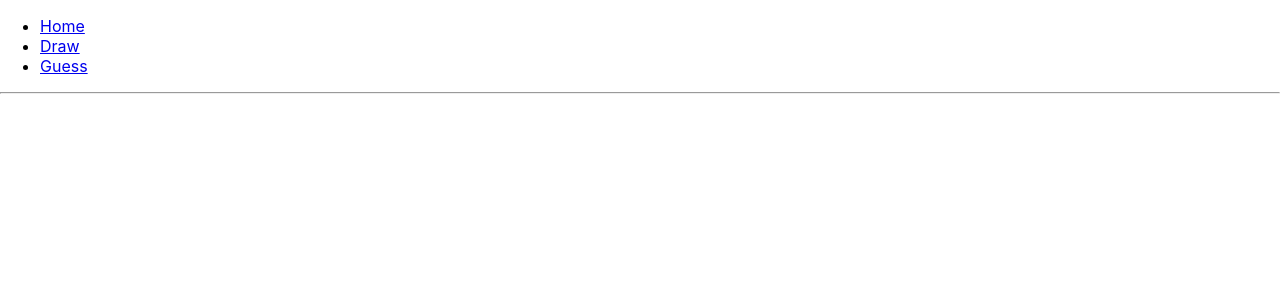
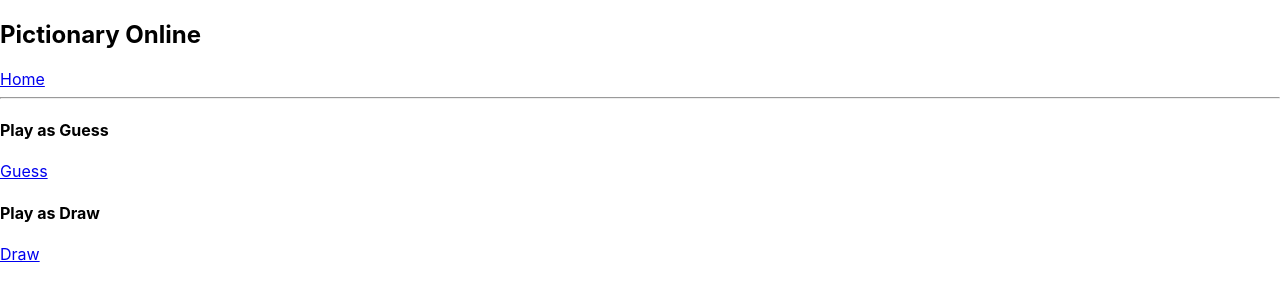
Before and after one commit to YongLiang24/pictionary-online, a React (Create React App) app: page / in a window 1280 px wide. Shown: the top 300 px of the page. Built offline with nearby package versions, Linux system fonts and the light colour scheme; no server answers.

Commit message:
added home page

```diff
--- a/src/App.js
+++ b/src/App.js
@@ -2,6 +2,7 @@ import React, { Component } from 'react';
 import { HashRouter, Route, Link } from "react-router-dom";
 import AnswerForm from './components/AnswerForm';
 import GuessForm from './components/GuessForm';
+import HomePage from './components/HomePage';
 
 class App extends Component {
   state={
@@ -22,18 +23,21 @@ componentDidMount(){
     return (
       <HashRouter basename="/">
         <div>
-          <ul>
-            <li><Link to="/">Home</Link></li>
-            <li><Link to="/draw">Draw</Link></li>
-            <li><Link to="/guess">Guess</Link></li>
-          </ul>
+          <h2>Pictionary Online</h2>
+          <Link to="/">Home</Link>
           <hr />
-          <Route exact path="/" />
+          <Route exact path="/"
+            render={(props)=>(
+              <div>
+                <HomePage />
+              </div>
+            )}
+          />
           <Route path="/draw"
             render={(props)=>(
               <div>
                 <AnswerForm />
-                <h1>Testing routes</h1>
+
               </div>
             )}
           />
@@ -42,7 +46,7 @@ componentDidMount(){
             render={(props)=>(
               <div>
                 <GuessForm />
-                <h1>Testing Guess routes</h1>
+
               </div>
             )}
           />
--- /dev/null
+++ b/src/components/HomePage.js
@@ -0,0 +1,18 @@
+import React, { Component, Fragment } from 'react';
+import { HashRouter, Route, Link } from "react-router-dom";
+const HomePage = (props) => {
+
+  return (
+    <div>
+      <div className='homeCard'>
+        <h4>Play as Guess</h4>
+        <Link to="/guess">Guess</Link>
+      </div>
+      <div className='homeCard'>
+        <h4>Play as Draw</h4>
+        <Link to="/draw">Draw</Link>
+      </div>
+    </div>
+  )
+}
+export default HomePage
```
